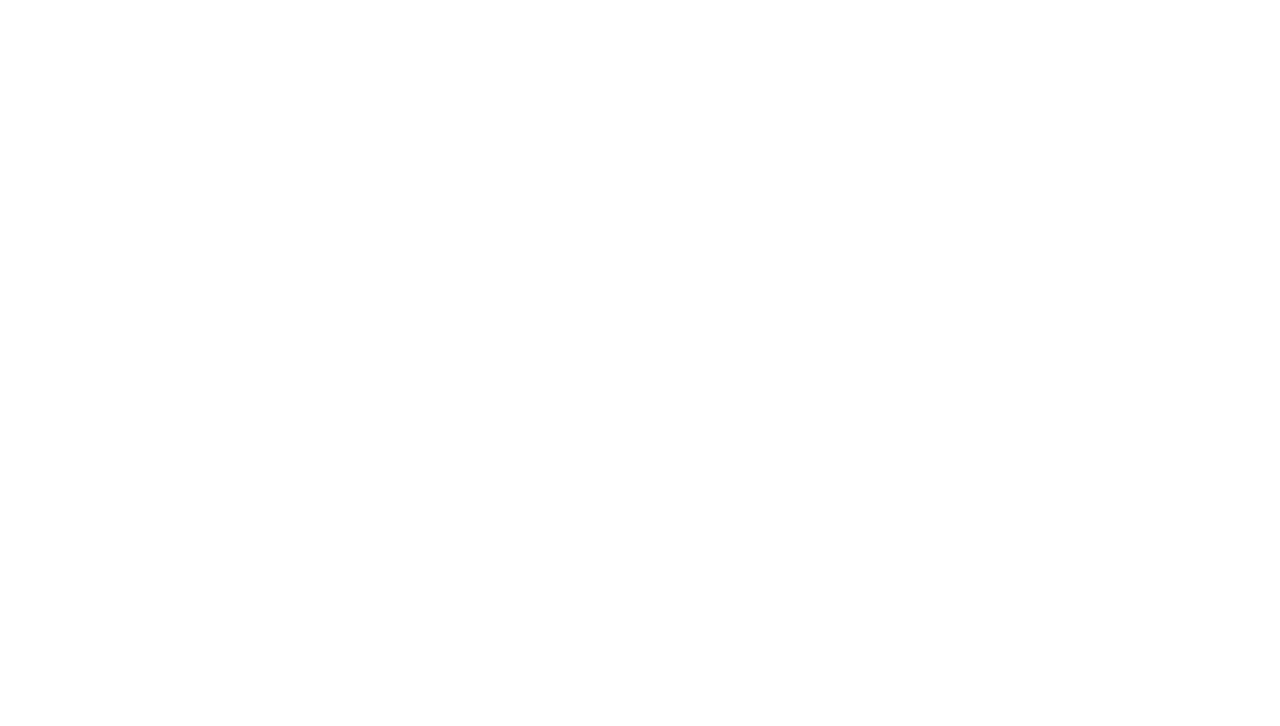
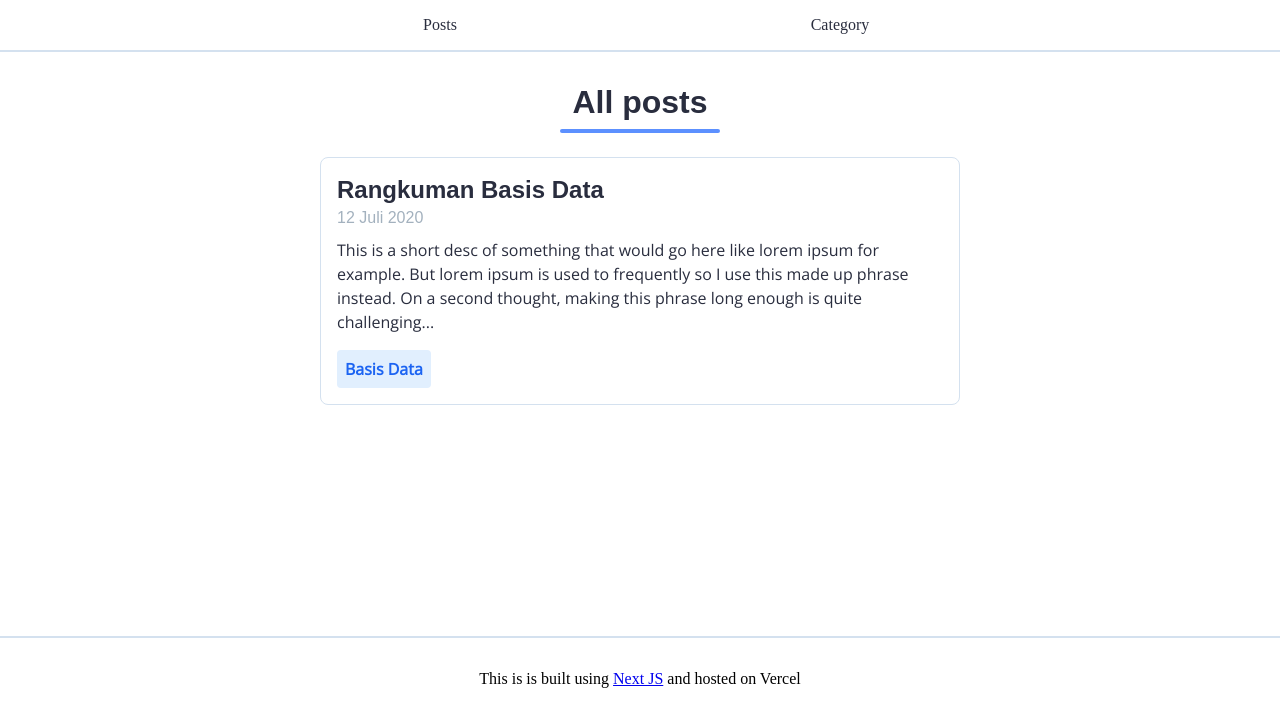
Before and after one commit to elianiva/school-stuff, a Next.js app: page / in a window 1280 px wide. Shown: the top 726 px of the page. Built offline with nearby package versions, Linux system fonts and the light colour scheme.

Commit message:
added example homepage

```diff
--- a/pages/index.js
+++ b/pages/index.js
@@ -1,13 +1,48 @@
-import Head from "next/head"
+import Layout from "../components/Layout"
+import Card from "../components/Card"
 
 export default function Home() {
   return (
-    <div className="container">
-      <Head>
-        <title>School Log</title>
-        <link rel="icon" href="/favicon.ico" />
-      </Head>
-      <main></main>
-    </div>
+    <Layout title="All Posts">
+      <div className="container">
+        <h1>All posts</h1>
+        <hr />
+        <Card
+          title="Rangkuman Basis Data"
+          desc="This is a short desc of something that would go here like lorem ipsum for example. But lorem ipsum is used to frequently so I use this made up phrase instead. On a second thought, making this phrase long enough is quite challenging..."
+          date="12 Juli 2020"
+          category="Basis Data"
+          slug="/something"
+        />
+      </div>
+      <style jsx>{`
+        .container {
+          margin: 0 auto;
+          max-width: 80ch;
+        }
+
+        h1 {
+          color: #292d3e;
+          text-align: center;
+          font-family: "PT Sans", Arial, sans-serif;
+        }
+
+        hr {
+          width: 10rem;
+          background-color: #5c90ff;
+          height: 0.25rem;
+          border-radius: 0.5rem;
+          border: none;
+          margin: 0.5rem auto 1.5rem;
+        }
+      `}</style>
+      <style jsx global>{`
+        * {
+          padding: 0;
+          margin: 0;
+          box-sizing: border-box;
+        }
+      `}</style>
+    </Layout>
   )
 }
```
